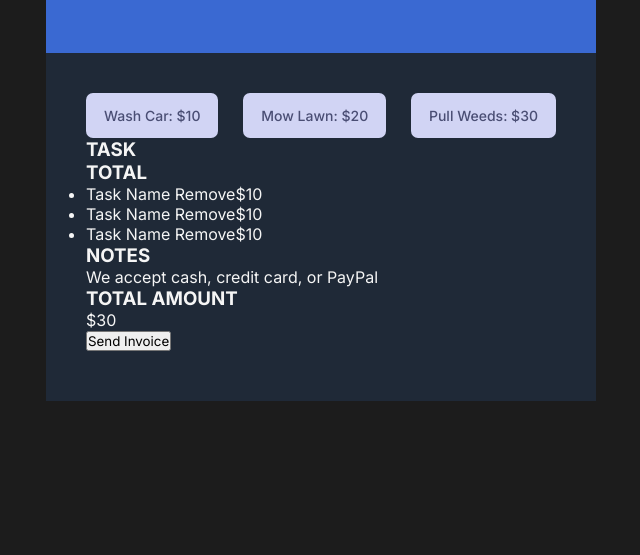
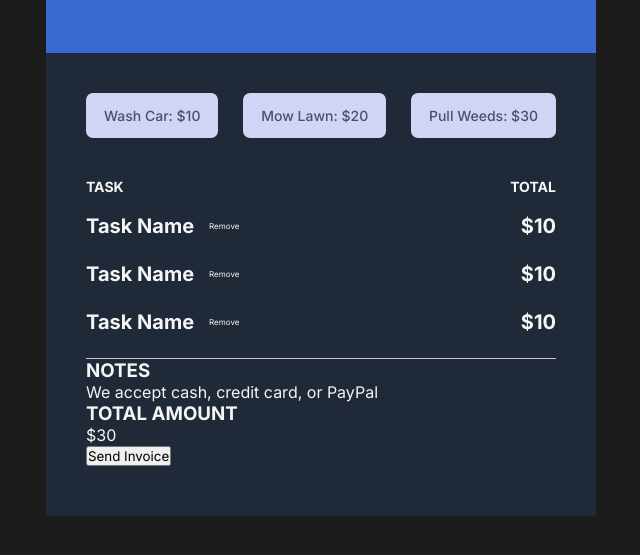
Before and after one commit to redirwin/invoice-creator, a plain HTML site: page index.html in a window 1280 px wide. Shown: the part 187-742 px from the top of the page, without its empty margins (319-959 px from the left). Drawn offline with Linux system fonts and the light colour scheme.

Commit message:
Styled task list.

```diff
--- a/index.css
+++ b/index.css
@@ -6,7 +6,6 @@
 }
 
 body {
-  height: 100vh;
   background: #1c1c1c;
 }
 
@@ -50,12 +49,12 @@ main {
   padding-top: 40px;
 }
 
-#add-btns {
+#add-btns-container {
   display: flex;
   justify-content: space-between;
 }
 
-#add-btns button {
+#add-btns-container button {
   font-size: 14px;
   font-weight: 500;
   height: 45px;
@@ -66,6 +65,45 @@ main {
   border-radius: 7px;
 }
 
+#task-section-container {
+  margin-top: 40px;
+}
+
+#task-section-header {
+  display: flex;
+  justify-content: space-between;
+  font-size: 12px;
+  font-weight: 700;
+}
+
+#task-list {
+    list-style: none;
+    margin-top: 19px;
+    border-bottom: 1px solid #C3C6DB;
+}
+
+.task {
+    font-size: 20px;
+    font-weight: 700;
+    display: flex;
+    justify-content: space-between;
+    margin-bottom: 24px;
+}
+
+.task-name {
+    display: flex;
+    align-items: center;
+}
+
+.remove-task {
+    margin-left: 15px;
+    font-size: 8px;
+    font-weight: 400;
+    /* display: none; */
+}
+
+
+
 footer {
   padding-bottom: 50px;
 }
--- a/index.html
+++ b/index.html
@@ -15,28 +15,45 @@
   </head>
   <body>
     <div id="app-container">
-
       <header>
         <h2>Invoice Creator</h2>
         <p>Thanks for choosing GoodCorp, LLC!</p>
       </header>
 
       <main>
-        <section id="add-btns">
-            <button>Wash Car: $10</button>
-            <button>Mow Lawn: $20</button>
-            <button>Pull Weeds: $30</button>
+        <section id="add-btns-container">
+          <button id="add-car-btn">Wash Car: $10</button>
+          <button id="add-lawn-btn">Mow Lawn: $20</button>
+          <button id="add-weeds-btn">Pull Weeds: $30</button>
         </section>
 
         <section id="task-section-container">
-            <div class="section-header">
+          <div id="task-section-header">
             <h3>TASK</h3>
             <h3>TOTAL</h3>
           </div>
           <ul id="task-list">
-                <li>Task Name <span class="remove-item">Remove<span class="item-total">$10</span></li>
-                <li>Task Name <span class="remove-item">Remove<span class="item-total">$10</span></li>
-                <li>Task Name <span class="remove-item">Remove<span class="item-total">$10</span></li>
+            <li class="task">
+              <span class="task-name"
+                >Task Name
+                <span class="remove-task">Remove</span>
+              </span>
+              <span class="task-cost">$10</span>
+            </li>
+            <li class="task">
+                <span class="task-name"
+                  >Task Name
+                  <span class="remove-task">Remove</span>
+                </span>
+                <span class="task-cost">$10</span>
+              </li>
+              <li class="task">
+                <span class="task-name"
+                  >Task Name
+                  <span class="remove-task">Remove</span>
+                </span>
+                <span class="task-cost">$10</span>
+              </li>
           </ul>
         </section>
 
@@ -50,13 +67,11 @@
             <p>$30</p>
           </div>
         </section>
-
       </main>
 
       <footer>
         <button id="send-invoice-btn">Send Invoice</button>
       </footer>
-
     </div>
   </body>
 </html>
```
Lines whose indentation alone changed are shown as unchanged.
